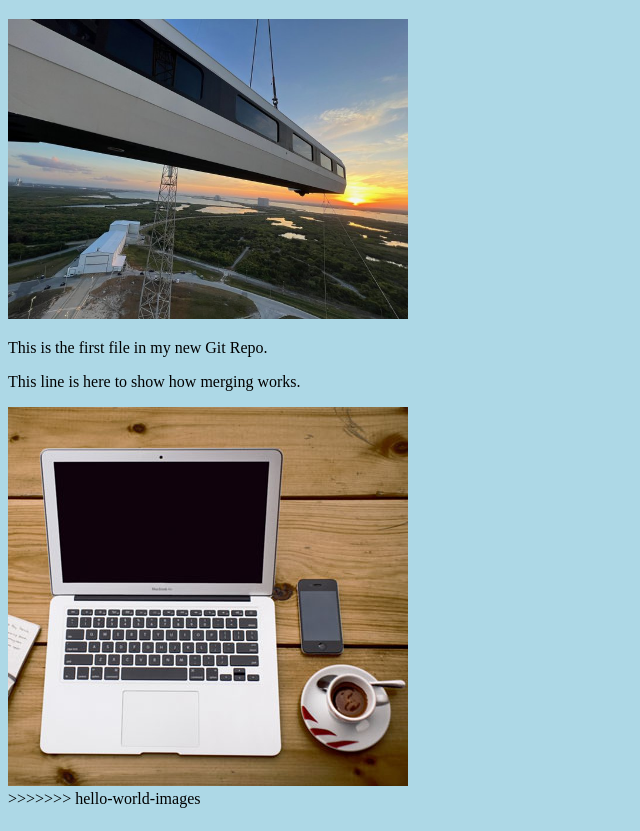
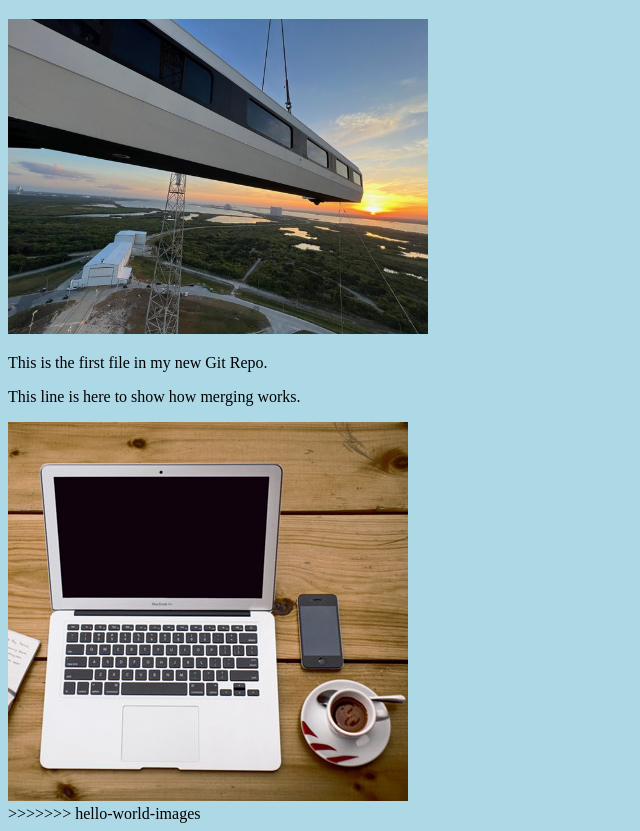
Before and after one commit to pookiebear0007/pookiebear0007.github.io, a plain HTML site: page index.html in a window 1280 px wide. Shown: the part 61-892 px from the top of the page, without its empty margins (0-640 px from the left). Drawn offline with Linux system fonts and the light colour scheme.

Commit message:
Updated index.html. Resized image

```diff
--- a/index.html
+++ b/index.html
@@ -8,7 +8,7 @@
 
 <h1>Hello world!</h1>
 <div><img src="launch pad.jpg" alt="Hello World from Space"
-style="width:100%;max-width:400px"></div>
+style="width:100%;max-width:420px"></div>
 <p>This is the first file in my new Git Repo.</p>
 <p>This line is here to show how merging works.</p>
 <div><img src="img_hello_git.jpg" alt="Hello Git"
```
